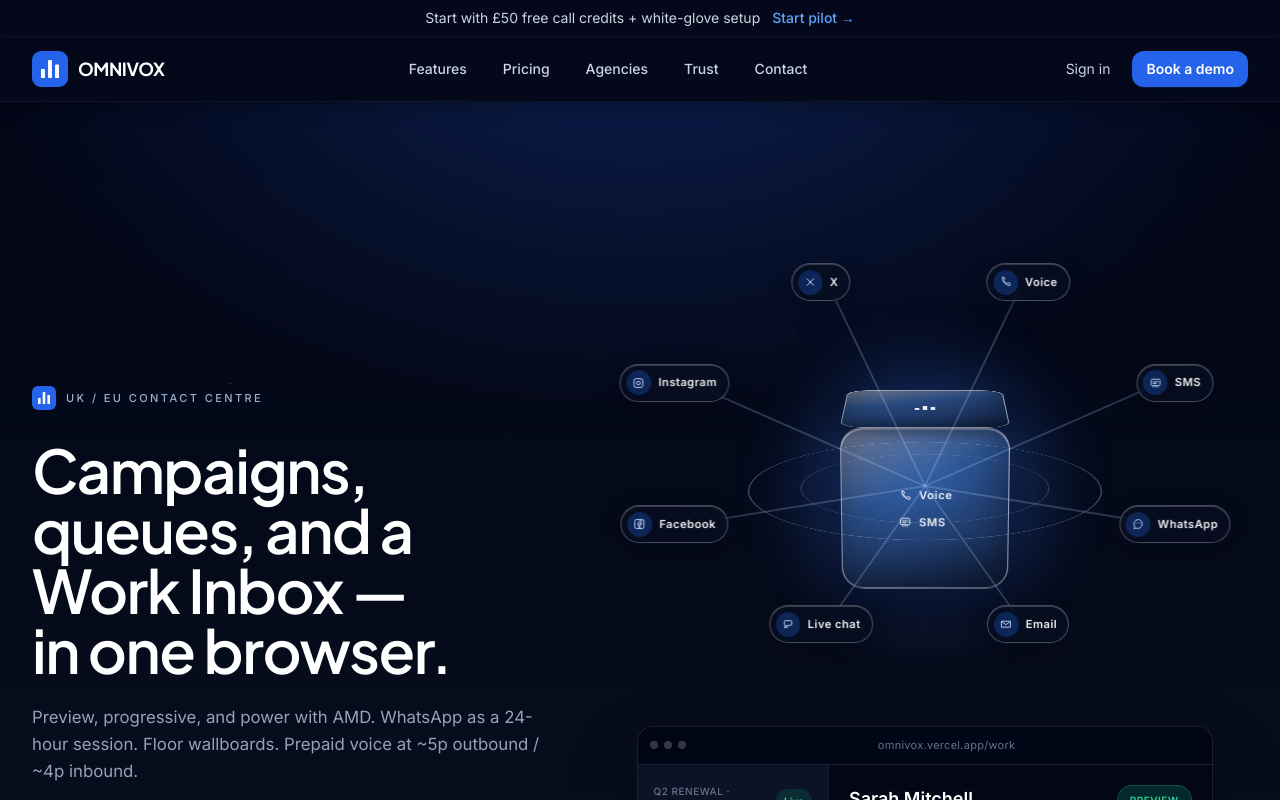
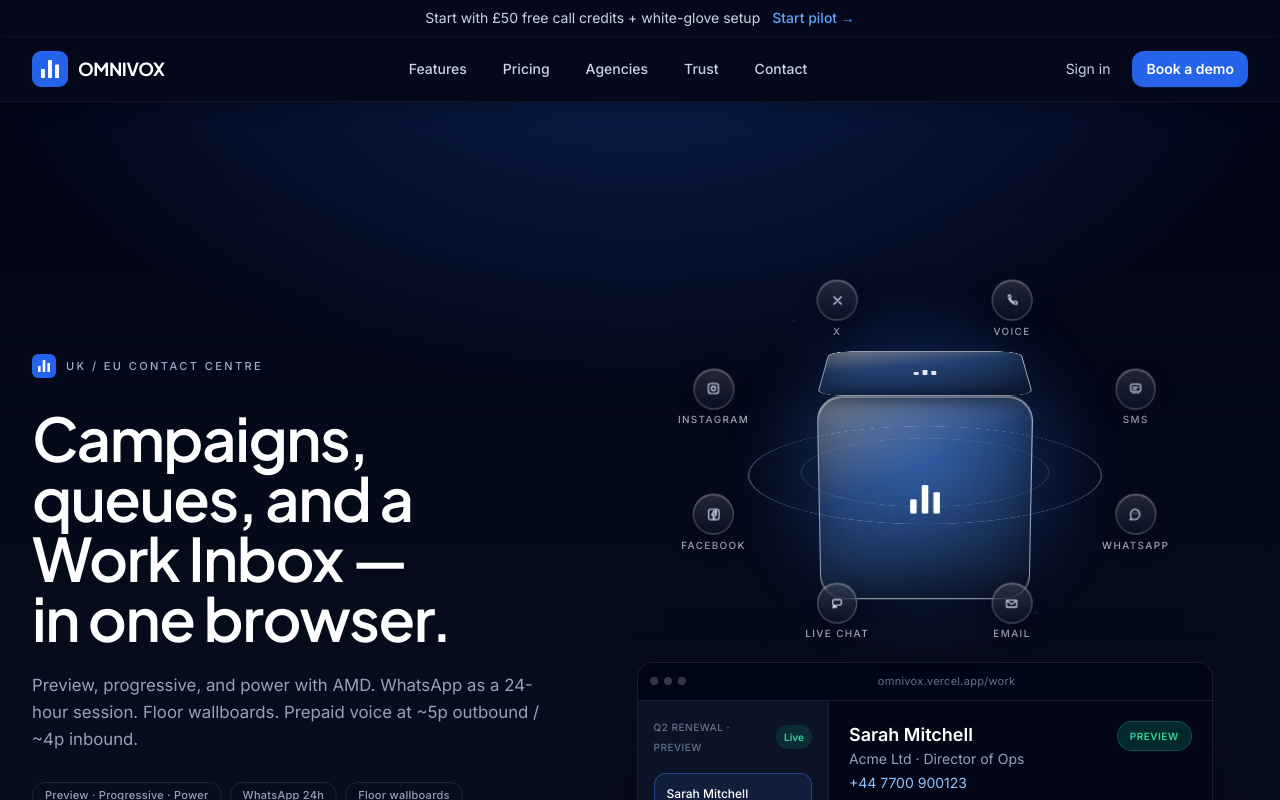
Before and after one commit to Kenan3477/Omnivox-Website, a Next.js app: page / in a window 1280 px wide. Shown: the top 800 px of the page. Built offline with nearby package versions, Linux system fonts and the light colour scheme.

Commit message:
Make the OmniCube a glass sculpture again
Drop the rotating face labels and spoke diagram. Keep the eight catalog channels as quiet icon nodes around a larger equalizer cube so the hero reads as an object, not a flowchart.

Co-authored-by: kenan <kenan@dashteam.co.uk>

```diff
--- a/app/globals.css
+++ b/app/globals.css
@@ -50,12 +50,12 @@
   }
 }
 
-/* Prestige OmniCube — glass monolith, 8 labeled catalog channels, no bounce */
+/* Prestige OmniCube — glass monolith, quiet channel orbs, no spokes or face type */
 .omni-hero-stage {
   position: relative;
   display: none;
-  width: min(36rem, 100%);
-  height: 34rem;
+  width: min(34rem, 100%);
+  height: 32rem;
   margin-inline: auto;
   transform-origin: center center;
 }
@@ -146,45 +146,46 @@
   white-space: nowrap;
 }
 
-.omni-spokes {
-  position: absolute;
-  inset: 0;
-  z-index: 1;
-  width: 100%;
-  height: 100%;
-  pointer-events: none;
+.omni-channel-orb {
+  display: flex;
+  flex-direction: column;
+  align-items: center;
+  gap: 0.4rem;
 }
 
-.omni-spokes line {
-  stroke: rgba(191, 219, 254, 0.22);
-  stroke-width: 0.35;
+.omni-channel-orb-icon {
+  display: flex;
+  height: 2.55rem;
+  width: 2.55rem;
+  align-items: center;
+  justify-content: center;
+  border-radius: 9999px;
+  border: 1px solid rgba(255, 255, 255, 0.28);
+  background:
+    linear-gradient(180deg, rgba(255, 255, 255, 0.12), rgba(15, 23, 42, 0.55));
+  box-shadow:
+    inset 0 1px 0 rgba(255, 255, 255, 0.28),
+    0 8px 20px rgba(2, 6, 23, 0.35);
+  backdrop-filter: blur(14px);
+  color: rgb(219, 234, 254);
 }
 
-.omni-face-pair {
-  display: flex;
-  flex-direction: column;
-  gap: 0.65rem;
-  margin: 0;
-  padding: 0 0.85rem;
-  list-style: none;
-}
-
-.omni-face-pair li {
-  display: flex;
-  align-items: center;
-  gap: 0.4rem;
-  font-size: 0.68rem;
-  font-weight: 600;
-  letter-spacing: 0.04em;
-  color: rgba(255, 255, 255, 0.92);
+.omni-channel-orb-name {
+  font-size: 0.62rem;
+  font-weight: 500;
+  letter-spacing: 0.14em;
+  line-height: 1;
+  text-transform: uppercase;
+  color: rgba(226, 232, 240, 0.72);
+  white-space: nowrap;
 }
 
 .omni-sculpture {
   position: absolute;
   left: 50%;
   top: 50%;
-  width: 28rem;
-  height: 28rem;
+  width: 30rem;
+  height: 30rem;
   margin: 0;
   transform: translate(-50%, -50%);
   transform-origin: center center;
@@ -254,8 +255,8 @@
 
 .omni-cube-scene {
   position: relative;
-  width: 10rem;
-  height: 10rem;
+  width: 12.5rem;
+  height: 12.5rem;
   transform-style: preserve-3d;
   animation: omni-cube-spin 56s linear infinite;
   transform: rotateX(-16deg) rotateY(28deg);
@@ -263,42 +264,42 @@
 
 .omni-glass {
   background:
-    linear-gradient(155deg, rgba(255, 255, 255, 0.38) 0%, rgba(96, 165, 250, 0.28) 38%, rgba(15, 23, 42, 0.55) 100%);
-  border: 1px solid rgba(255, 255, 255, 0.5);
-  border-radius: 1.35rem;
+    linear-gradient(155deg, rgba(255, 255, 255, 0.42) 0%, rgba(96, 165, 250, 0.26) 38%, rgba(15, 23, 42, 0.62) 100%);
+  border: 1px solid rgba(255, 255, 255, 0.55);
+  border-radius: 1.5rem;
   box-shadow:
-    inset 0 1px 0 rgba(255, 255, 255, 0.55),
-    inset 0 -16px 28px rgba(2, 6, 23, 0.28),
-    0 24px 48px rgba(2, 6, 23, 0.4);
+    inset 0 1px 0 rgba(255, 255, 255, 0.62),
+    inset 0 -18px 32px rgba(2, 6, 23, 0.32),
+    0 28px 56px rgba(2, 6, 23, 0.45);
 }
 
 .omni-cube-face {
   position: absolute;
   display: flex;
-  height: 10rem;
-  width: 10rem;
+  height: 12.5rem;
+  width: 12.5rem;
   align-items: center;
   justify-content: center;
   backface-visibility: hidden;
 }
 
 .omni-face-front {
-  transform: translateZ(80px);
+  transform: translateZ(100px);
 }
 .omni-face-back {
-  transform: rotateY(180deg) translateZ(80px);
+  transform: rotateY(180deg) translateZ(100px);
 }
 .omni-face-right {
-  transform: rotateY(90deg) translateZ(80px);
+  transform: rotateY(90deg) translateZ(100px);
 }
 .omni-face-left {
-  transform: rotateY(-90deg) translateZ(80px);
+  transform: rotateY(-90deg) translateZ(100px);
 }
 .omni-face-top {
-  transform: rotateX(90deg) translateZ(80px);
+  transform: rotateX(90deg) translateZ(100px);
 }
 .omni-face-bottom {
-  transform: rotateX(-90deg) translateZ(80px);
+  transform: rotateX(-90deg) translateZ(100px);
 }
 
 @keyframes omni-cube-spin {
--- a/components/brand/OmniCube.tsx
+++ b/components/brand/OmniCube.tsx
@@ -3,23 +3,13 @@ import { channels } from "@/lib/product";
 
 type ChannelId = (typeof channels)[number]["id"];
 
-const facePairs: { face: string; ids: [ChannelId, ChannelId] }[] = [
-  { face: "omni-face-front", ids: ["voice", "sms"] },
-  { face: "omni-face-right", ids: ["whatsapp", "email"] },
-  { face: "omni-face-back", ids: ["chat", "facebook"] },
-  { face: "omni-face-left", ids: ["instagram", "x"] },
-];
-
-/**
- * Eight catalog channels on an ellipse, rotated 22.5° so none sit at 6 o’clock
- * under the workspace mock. Flattened and lifted so every label stays readable.
- */
+/** Eight catalog channels on an ellipse, rotated so none sit under the workspace mock. */
 const nodeLayout = channels.map((channel, index) => {
   const angle = (index / channels.length) * Math.PI * 2 - Math.PI / 2 + Math.PI / 8;
   return {
     channel,
-    left: `${50 + 47 * Math.cos(angle)}%`,
-    top: `${44 + 34 * Math.sin(angle)}%`,
+    left: `${50 + 42 * Math.cos(angle)}%`,
+    top: `${48 + 32 * Math.sin(angle)}%`,
   };
 });
 
@@ -132,6 +122,17 @@ function ChannelChip({ id, name }: { id: ChannelId; name: string }) {
   );
 }
 
+function ChannelOrb({ id, name }: { id: ChannelId; name: string }) {
+  return (
+    <span className="omni-channel-orb">
+      <span className="omni-channel-orb-icon">
+        <ChannelGlyph id={id} className="h-4 w-4" />
+      </span>
+      <span className="omni-channel-orb-name">{name}</span>
+    </span>
+  );
+}
+
 function Equalizer({ className = "h-10 w-10 text-white" }: { className?: string }) {
   return (
     <svg className={className} viewBox="0 0 32 32" fill="none" aria-hidden="true">
@@ -144,23 +145,6 @@ function Equalizer({ className = "h-10 w-10 text-white" }: { className?: string
 
 function Face({ className, children }: { className: string; children?: ReactNode }) {
   return <div className={`omni-cube-face omni-glass ${className}`}>{children}</div>;
-}
-
-function FacePair({ ids }: { ids: [ChannelId, ChannelId] }) {
-  return (
-    <ul className="omni-face-pair">
-      {ids.map((id) => {
-        const channel = channels.find((item) => item.id === id);
-        if (!channel) return null;
-        return (
-          <li key={id}>
-            <ChannelGlyph id={id} className="h-3.5 w-3.5 shrink-0" />
-            <span>{channel.name}</span>
-          </li>
-        );
-      })}
-    </ul>
-  );
 }
 
 interface OmniCubeProps {
@@ -182,29 +166,17 @@ export function CatalogChannelChips({ className = "" }: { className?: string })
   );
 }
 
-/** Glass cube with the eight Work Inbox channels on its faces and as a labeled constellation. */
+/** Glass cube with eight catalog channels as quiet nodes — no spokes, no face type. */
 export function OmniCube({ size = "lg", className = "" }: OmniCubeProps) {
   const scale = sizeScale[size];
 
   return (
     <div className={className}>
       <div className="omni-hero-stage" style={{ transform: `scale(${scale})` }}>
-        <svg className="omni-spokes" viewBox="0 0 100 100" aria-hidden="true">
-          {nodeLayout.map((node) => (
-            <line
-              key={node.channel.id}
-              x1="50"
-              y1="50"
-              x2={parseFloat(node.left)}
-              y2={parseFloat(node.top)}
-            />
-          ))}
-        </svg>
-
         <ul className="omni-channel-nodes">
           {nodeLayout.map(({ channel, left, top }) => (
             <li key={channel.id} style={{ left, top }}>
-              <ChannelChip id={channel.id} name={channel.name} />
+              <ChannelOrb id={channel.id} name={channel.name} />
             </li>
           ))}
         </ul>
@@ -218,16 +190,23 @@ export function OmniCube({ size = "lg", className = "" }: OmniCubeProps) {
               <span className="omni-ring omni-ring-inner" />
             </div>
             <div className="omni-cube-scene">
-              {facePairs.map((pair) => (
-                <Face key={pair.face} className={pair.face}>
-                  <FacePair ids={pair.ids} />
-                </Face>
-              ))}
+              <Face className="omni-face-front">
+                <Equalizer className="h-14 w-14 text-white" />
+              </Face>
+              <Face className="omni-face-back">
+                <Equalizer className="h-12 w-12 text-white/80" />
+              </Face>
+              <Face className="omni-face-right">
+                <Equalizer className="h-12 w-12 text-white/85" />
+              </Face>
+              <Face className="omni-face-left">
+                <Equalizer className="h-12 w-12 text-white/85" />
+              </Face>
               <Face className="omni-face-top">
-                <Equalizer className="h-10 w-10 text-white/90" />
+                <Equalizer className="h-11 w-11 text-white/90" />
               </Face>
               <Face className="omni-face-bottom">
-                <Equalizer className="h-9 w-9 text-white/70" />
+                <Equalizer className="h-10 w-10 text-white/70" />
               </Face>
             </div>
           </div>
--- a/components/home/Hero.tsx
+++ b/components/home/Hero.tsx
@@ -42,7 +42,7 @@ export function Hero() {
           </div>
 
           <div className="relative flex flex-col items-center">
-            <div className="relative z-20 hidden w-full lg:-mb-8 lg:block">
+            <div className="relative z-20 hidden w-full lg:-mb-16 lg:block">
               <OmniCube size="lg" />
             </div>
             <div className="relative z-10 w-full max-w-xl">
```
